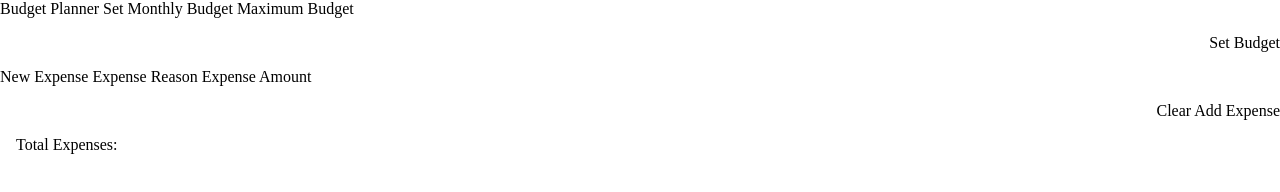
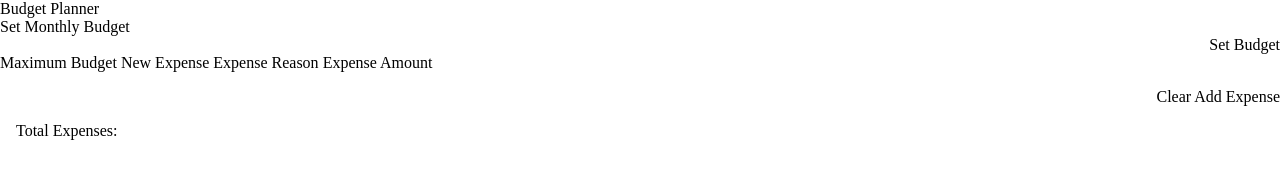
Before and after one commit to PreetiW/BudgetPlanner, a plain HTML site: page index.html in a window 1280 px wide. Drawn offline with nearby package versions, Linux system fonts and the light colour scheme.

Commit message:
changed set budget button positon

```diff
--- a/app.js
+++ b/app.js
@@ -4,6 +4,8 @@ const addExpenseBtn = document.querySelector('#add-expense');
 const cancelBtn = document.querySelector('#cancel');
 const expenseList = document.querySelector('#expenses-list');
 const totalExpense = document.querySelector('#total-expense');
+const totalBudget = document.querySelector('#total-budget-amount');
+const setBudgetBtn = document.querySelector('#set-budget');
 
 let totalAmount = 0;
 
--- a/index.html
+++ b/index.html
@@ -30,7 +30,15 @@
             <ion-col size-md="6" offset-md="3">
               <ion-card>
                 <ion-card-header>
-                  <ion-card-title>Set Monthly Budget</ion-card-title>
+                  <div>
+                    <ion-card-title>Set Monthly Budget</ion-card-title>
+                    <div class="ion-text-right">
+                      <ion-button id="set-budget" color="primary" fill="solid">
+                        <ion-icon slot="start" name="wallet-outline"></ion-icon>
+                        Set Budget
+                      </ion-button>
+                    </div>
+                  </div>
                 </ion-card-header>
                 <ion-card-content>
                   <ion-item>
@@ -40,12 +48,6 @@
                       type="number"
                     ></ion-input>
                   </ion-item>
-                  <div class="ion-margin-vertical ion-text-right">
-                    <ion-button id="set-budget" color="primary" fill="solid">
-                      <ion-icon slot="start" name="wallet-outline"></ion-icon>
-                      Set Budget
-                    </ion-button>
-                  </div>
                 </ion-card-content>
               </ion-card>
               <ion-card>
```
